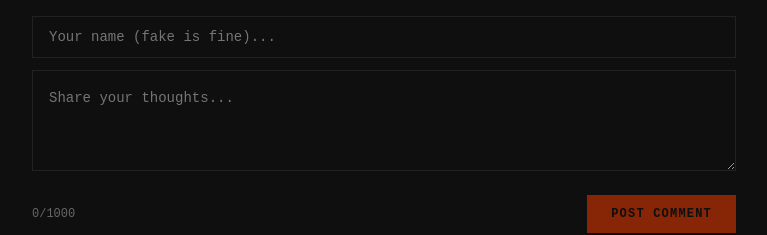
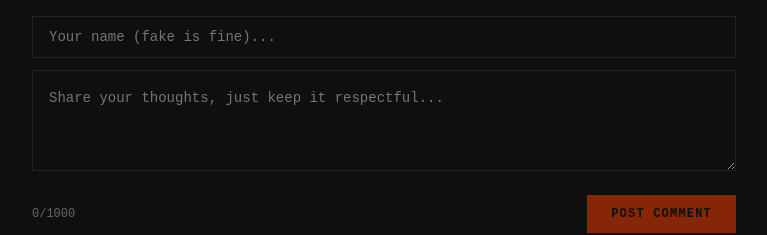
Before and after one commit to thomasboom/thomasboom, a Next.js app in the folder website/: page /blog/how-making-bad-decisions-for-the-people-does-not-impact-businesses-long-term in a window 1280 px wide. Shown: the part 1274-1509 px from the top of the page, without its empty margins (256-1023 px from the left). Built offline with nearby package versions, Linux system fonts and the light colour scheme; no server answers; a web font is replaced by a local one.

Commit message:
Update Comments.tsx

```diff
--- a/website/app/components/Comments.tsx
+++ b/website/app/components/Comments.tsx
@@ -61,7 +61,7 @@ export function Comments({ postSlug }: CommentsProps) {
         <textarea
           value={newComment}
           onChange={(e) => setNewComment(e.target.value)}
-          placeholder="Share your thoughts..."
+          placeholder="Share your thoughts, just keep it respectful..."
           className="comment-input"
           rows={3}
           maxLength={1000}
```
